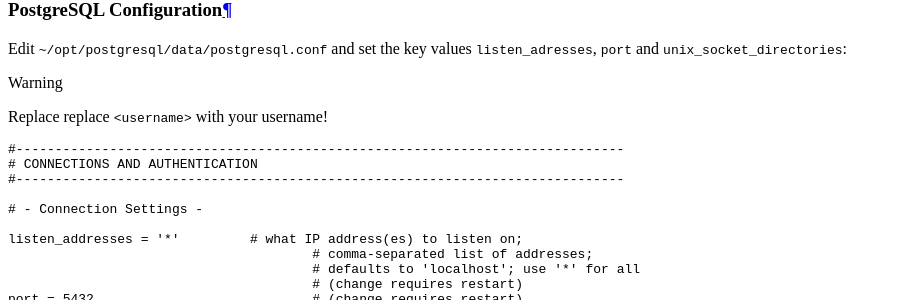
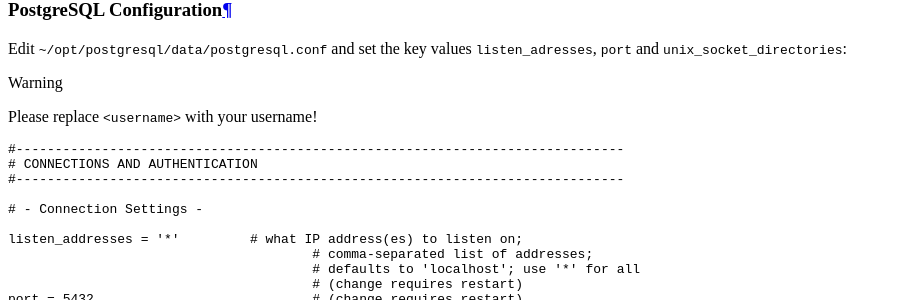
Before and after one commit to Uberspace/lab, a Sphinx documentation site: the page built from source/guide_postgresql.rst, in a window 1280 px wide and 900 px high, scrolled down 6136 px. Shown: the part 152-452 px from the top of the window, without its empty margins (0-901 px from the left). Built offline with Sphinx 7.4.7 and the Read the Docs theme 2.0.0, drawn with Linux system fonts in a browser that asks for light colours.

Commit message:
Fixes a spelling mistake

```diff
--- a/source/guide_postgresql.rst
+++ b/source/guide_postgresql.rst
@@ -215,7 +215,7 @@
 
 Edit ``~/opt/postgresql/data/postgresql.conf`` and set the key values ``listen_adresses``, ``port`` and ``unix_socket_directories``:
 
-.. warning:: Replace replace ``<username>`` with your username!
+.. warning:: Please replace ``<username>`` with your username!
 
 .. code-block:: postgres
  :emphasize-lines: 7,14
```
